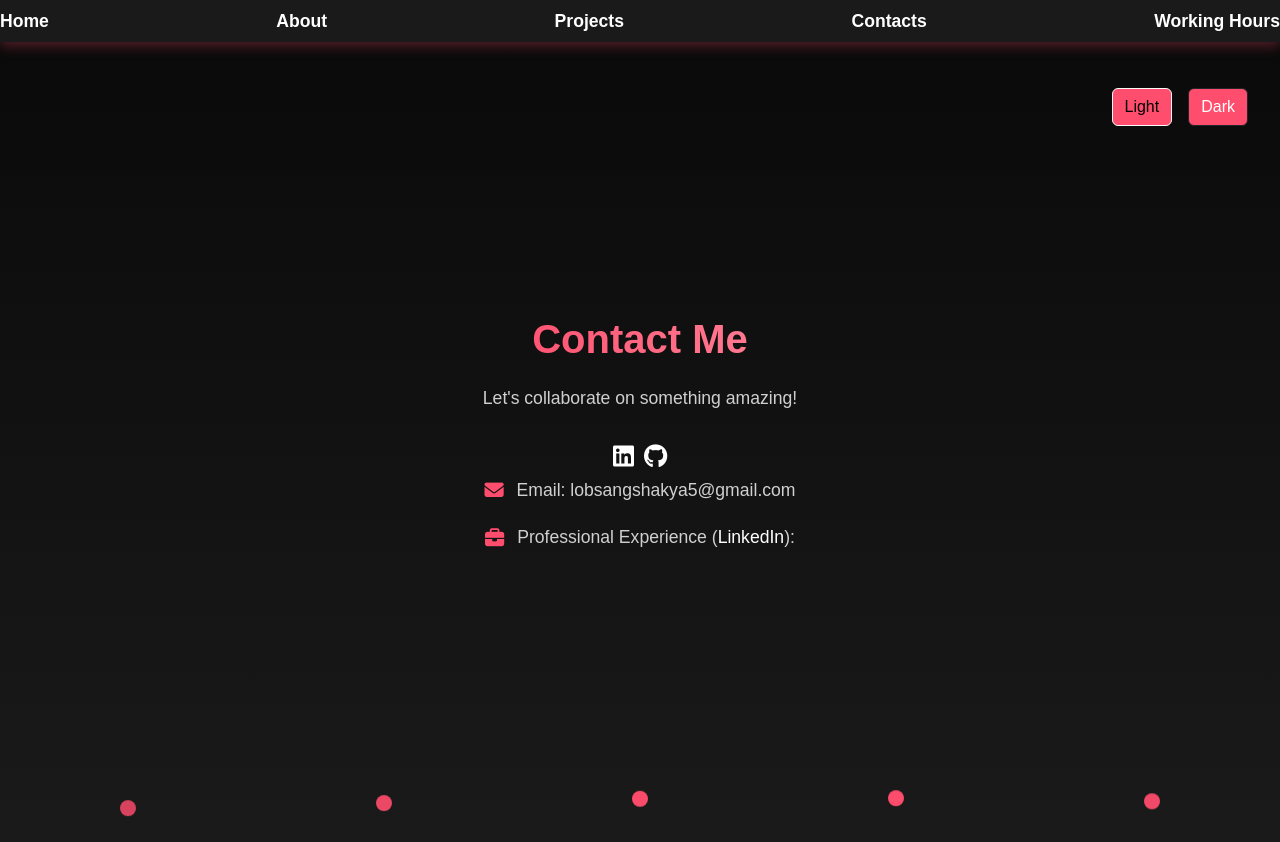
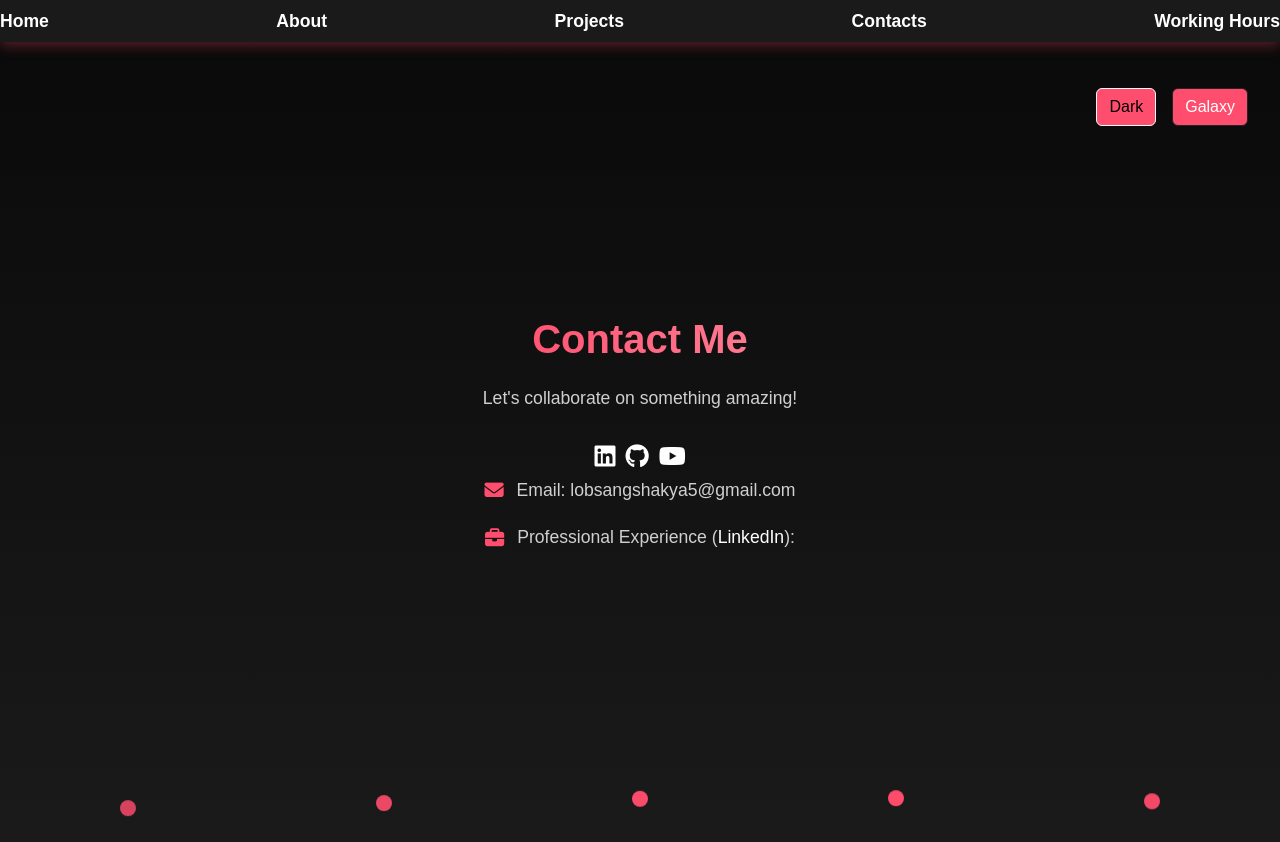
Before and after one commit to lobsangshakya/react_portfolio, a React (Vite) app: page / in a window 1280 px wide. Both pictures are taken after a click on the link "Contacts". Built offline with nearby package versions, Linux system fonts and the light colour scheme.

Commit message:
Update App.tsx

```diff
--- a/src/App.tsx
+++ b/src/App.tsx
@@ -5,6 +5,45 @@ import "@fortawesome/fontawesome-free/css/all.min.css";
 interface SectionProps {
   setCurrentSection: (sectionId: string) => void;
 }
+
+const TerminalLoader: React.FC<{ onComplete: () => void }> = ({ onComplete }) => {
+  const [text, setText] = useState("");
+  const fullText = "Loading...";
+
+  useEffect(() => {
+    let index = 0;
+    const typingSpeed = 100;
+    const timer = setInterval(() => {
+      if (index < fullText.length) {
+        setText(fullText.slice(0, index + 1));
+        index++;
+      } else {
+        clearInterval(timer);
+        setTimeout(onComplete, 1000);
+      }
+    }, typingSpeed);
+    return () => clearInterval(timer);
+  }, [onComplete]);
+
+  return (
+    <div className="terminal-loader">
+      <div className="terminal-window">
+        <div className="terminal-header">
+          <span className="terminal-dot red"></span>
+          <span className="terminal-dot yellow"></span>
+          <span className="terminal-dot green"></span>
+        </div>
+        <div className="terminal-body">
+          <p className="terminal-text">
+            <span className="prompt"> </span>
+            {text}
+            <span className="cursor-blink">█</span>
+          </p>
+        </div>
+      </div>
+    </div>
+  );
+};
 
 const Navbar: React.FC<SectionProps> = ({ setCurrentSection }) => (
   <nav className="navbar">
@@ -170,6 +209,13 @@ const Contacts: React.FC = () => (
         >
           <i className="fa-brands fa-github fa"></i>
         </a>
+        <a
+          href="https://www.youtube.com/@Lotse04"
+          target="_blank"
+          rel="noopener noreferrer"
+        >
+          <i className="fa-brands fa-youtube fa"></i>
+        </a>
       </div>
       <p>
         <i className="fa-solid fa-envelope fa"></i> Email:
@@ -226,7 +272,7 @@ export const My_app: React.FC<MyAppProps> = ({ children }) => {
 };
 
 export const App: React.FC = () => {
-  const [currentSection, setCurrentSection] = useState<string>("hero");
+  const [currentSection, setCurrentSection] = useState<string>("loading");
   const [showTransition, setShowTransition] = useState<boolean>(false);
   const [isDarkMode, setIsDarkMode] = useState<boolean>(false);
 
@@ -239,6 +285,7 @@ export const App: React.FC = () => {
   };
 
   useEffect(() => {
+    if (currentSection !== "loading") {
       const cursor = document.getElementById("cursor");
       const trail = document.getElementById("trail");
       if (cursor && trail) {
@@ -255,10 +302,14 @@ export const App: React.FC = () => {
         document.addEventListener("mousemove", handleMouseMove);
         return () => document.removeEventListener("mousemove", handleMouseMove);
       }
-  }, []);
+    }
+  }, [currentSection]);
 
   return (
     <My_app>
+      {currentSection === "loading" ? (
+        <TerminalLoader onComplete={() => setCurrentSection("hero")} />
+      ) : (
         <div className={isDarkMode ? "dark-mode" : "light-mode"}>
           <div className="mode-toggle">
             <button
@@ -266,14 +317,14 @@ export const App: React.FC = () => {
               className="btn btn-light"
               onClick={() => setIsDarkMode(false)}
             >
-            Light
+              Dark
             </button>
             <button
               type="button"
               className="btn btn-dark"
               onClick={() => setIsDarkMode(true)}
             >
-            Dark
+              Galaxy
             </button>
           </div>
           <div className="custom-cursor" id="cursor"></div>
@@ -311,6 +362,7 @@ export const App: React.FC = () => {
             <Hours setCurrentSection={handleSectionChange} />
           )}
         </div>
+      )}
     </My_app>
   );
 };
```
Lines whose indentation alone changed are shown as unchanged.
